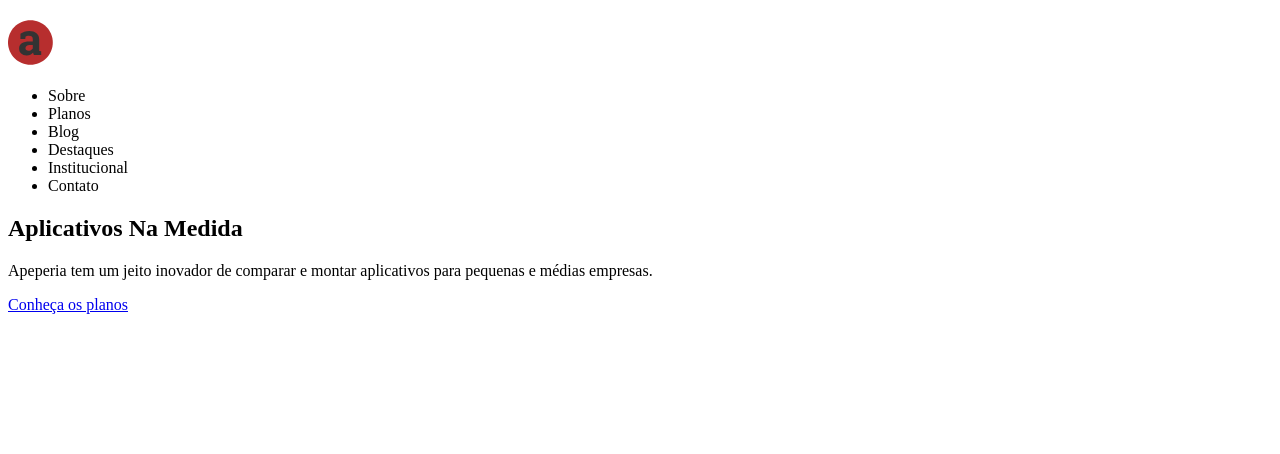
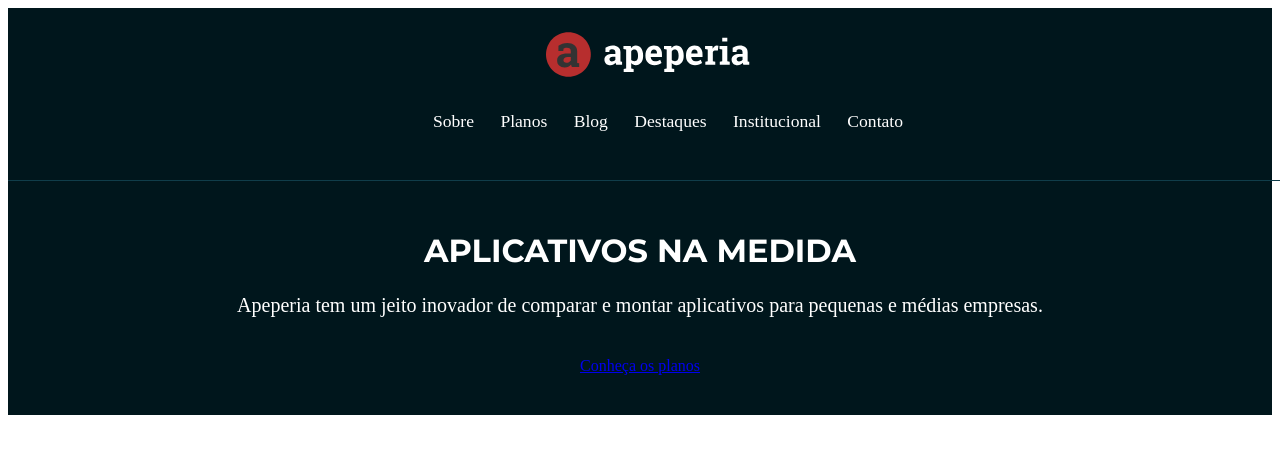
Before and after one commit to jessicaidro/layouts-responsivos, a plain HTML site: page index.html in a window 1280 px wide. Drawn offline with Linux system fonts and the light colour scheme.

Commit message:
aula 02 - parte 1

```diff
--- a/index.html
+++ b/index.html
@@ -5,27 +5,33 @@
     <meta http-equiv="X-UA-Compatible" content="IE=edge" />
     <meta name="viewport" content="width=device-width, initial-scale=1.0" />
     <title>Home | Apperia</title>
+    <link rel="preconnect" href="https://fonts.googleapis.com">
+    <link rel="preconnect" href="https://fonts.gstatic.com" crossorigin>
+    <link href="https://fonts.googleapis.com/css2?family=Montserrat:wght@300;400;700&family=Open+Sans:wght@300;400;700&display=swap" rel="stylesheet">
+    <link href="css/cabecalho.css" rel="stylesheet">
+    <link href="css/chamada.css" rel="stylesheet">
+
   </head>
   <body>
-    <header>
-        <img src="img/logo-apeperia.svg" alt="Logo de Apeperia">
-        <nav>
+    <header class="cabecalho">
+        <img class="cabecalho__logo" src="img/logo-apeperia.svg" alt="Logo de Apeperia">
+        <nav class="cabecalho__navegacao">
             <ul>
-                <li><a href="#"></a>Sobre</li>
-                <li><a href="#"></a>Planos</li>
-                <li><a href="#"></a>Blog</li>
-                <li><a href="#"></a>Destaques</li>
-                <li><a href="#"></a>Institucional</li>
-                <li><a href="#"></a>Contato</li>
+                <li class="cabecalho__link"><a href="#"></a>Sobre</li>
+                <li class="cabecalho__link"><a href="#"></a>Planos</li>
+                <li class="cabecalho__link"><a href="#"></a>Blog</li>
+                <li class="cabecalho__link"><a href="#"></a>Destaques</li>
+                <li class="cabecalho__link"><a href="#"></a>Institucional</li>
+                <li class="cabecalho__link"><a href="#"></a>Contato</li>
             </ul>
         </nav>
     </header>
     <main>
-        <section>
-            <h1>Aplicativos Na Medida</h1>
-            <p>Apeperia tem um jeito inovador de comparar e montar aplicativos para pequenas e médias empresas.
+        <section class="chamada">
+            <h1 class="chamada__titulo">Aplicativos Na Medida</h1>
+            <p class="chamada__texto">Apeperia tem um jeito inovador de comparar e montar aplicativos para pequenas e médias empresas.
             </p>
-            <a href="#">Conheça os planos</a>
+            <a href="#" class="chamada__botao">Conheça os planos</a>
         </section>
     </main>
   </body>
```
